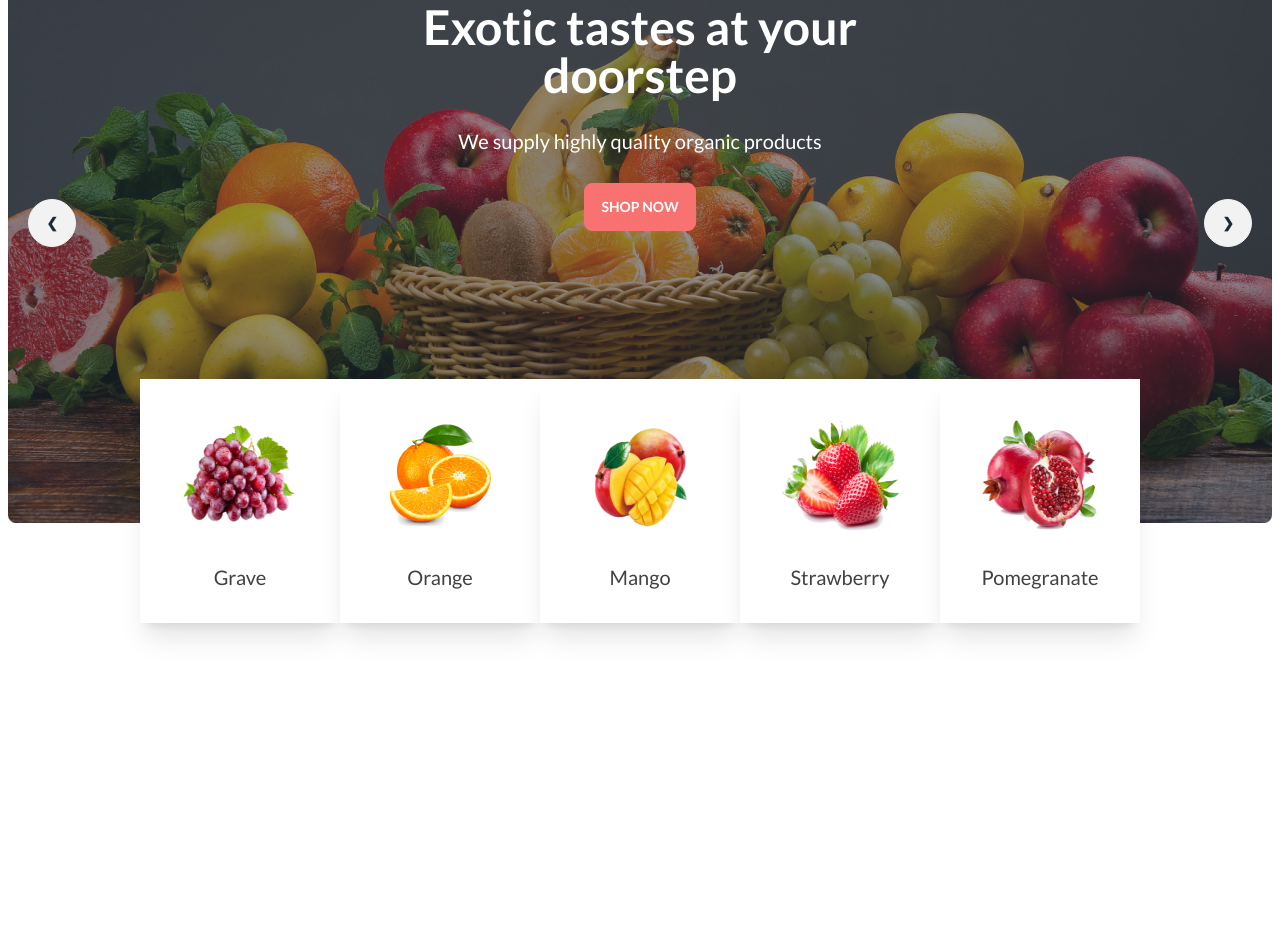
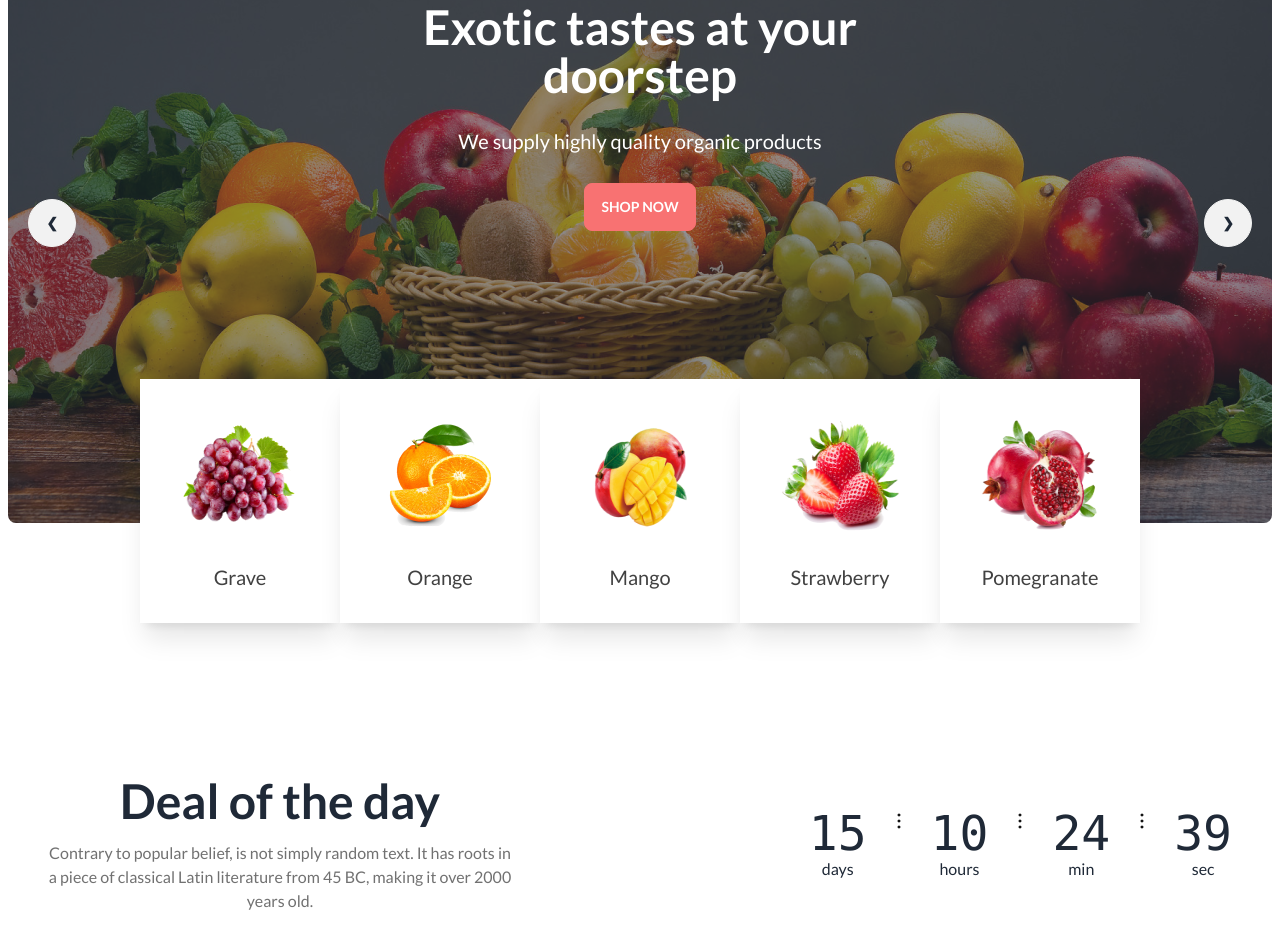
Before and after one commit to AliAbid178/assainment-3, a plain HTML site: page index.html in a window 1280 px wide. Shown: the part 249-1194 px from the top of the page. Before the commit the page ends 1026 px from the top, so only its background shows below. Drawn offline with nearby package versions, Linux system fonts and the light colour scheme; grey boxes are pictures that could not be loaded; files whose address does not match are found by name.

Commit message:
times and text added

```diff
--- a/index.html
+++ b/index.html
@@ -232,13 +232,62 @@
         </section>
 
     </header>
-    <main>
+    <main class="container mx-auto px-2 mt-56">
         <section>
 
             <!-- timeand text -->
-            <div>
+            <div class="flex flex-col justify-center items-center gap-5 text-center md:flex-row md:justify-between md:items-center md:gap-11 lg:gap-64 px-10 mb-8">
+                <!-- text -->
+               <div class="space-y-4 flex-1">
+                 <h3 class="text-5xl font-bold">
+                    Deal of the day
+                 </h3>
+                 <p class="text-base text-[#12121299]">
+                    Contrary to popular belief, is not simply random text. It has roots in a piece of classical  Latin literature from 45 BC, making it over 2000 years old.
 
+                 </p>
+               </div>
+               <!-- time -->
+               <div class="flex-1 flex justify-end">
+                <div class="grid grid-flow-col gap-5 text-center auto-cols-max">
+                    <div class="flex flex-col">
+                      <span class="countdown font-mono text-5xl">
+                        <span style="--value:15;"></span>
+                      </span>
+                      days
+                    </div>
+                    <svg xmlns="http://www.w3.org/2000/svg" width="24" height="24" viewBox="0 0 24 24" fill="none">
+                        <path d="M12 6.75C11.8011 6.75 11.6103 6.67098 11.4697 6.53033C11.329 6.38968 11.25 6.19891 11.25 6C11.25 5.80109 11.329 5.61032 11.4697 5.46967C11.6103 5.32902 11.8011 5.25 12 5.25C12.1989 5.25 12.3897 5.32902 12.5303 5.46967C12.671 5.61032 12.75 5.80109 12.75 6C12.75 6.19891 12.671 6.38968 12.5303 6.53033C12.3897 6.67098 12.1989 6.75 12 6.75ZM12 12.75C11.8011 12.75 11.6103 12.671 11.4697 12.5303C11.329 12.3897 11.25 12.1989 11.25 12C11.25 11.8011 11.329 11.6103 11.4697 11.4697C11.6103 11.329 11.8011 11.25 12 11.25C12.1989 11.25 12.3897 11.329 12.5303 11.4697C12.671 11.6103 12.75 11.8011 12.75 12C12.75 12.1989 12.671 12.3897 12.5303 12.5303C12.3897 12.671 12.1989 12.75 12 12.75ZM12 18.75C11.8011 18.75 11.6103 18.671 11.4697 18.5303C11.329 18.3897 11.25 18.1989 11.25 18C11.25 17.8011 11.329 17.6103 11.4697 17.4697C11.6103 17.329 11.8011 17.25 12 17.25C12.1989 17.25 12.3897 17.329 12.5303 17.4697C12.671 17.6103 12.75 17.8011 12.75 18C12.75 18.1989 12.671 18.3897 12.5303 18.5303C12.3897 18.671 12.1989 18.75 12 18.75Z" stroke="#121212" stroke-width="1.5" stroke-linecap="round" stroke-linejoin="round"/>
+                      </svg>
+                    <div class="flex flex-col">
+                      <span class="countdown font-mono text-5xl">
+                        <span style="--value:10;"></span>
+                      </span>
+                      hours
+                    </div>
+                    <svg xmlns="http://www.w3.org/2000/svg" width="24" height="24" viewBox="0 0 24 24" fill="none">
+                        <path d="M12 6.75C11.8011 6.75 11.6103 6.67098 11.4697 6.53033C11.329 6.38968 11.25 6.19891 11.25 6C11.25 5.80109 11.329 5.61032 11.4697 5.46967C11.6103 5.32902 11.8011 5.25 12 5.25C12.1989 5.25 12.3897 5.32902 12.5303 5.46967C12.671 5.61032 12.75 5.80109 12.75 6C12.75 6.19891 12.671 6.38968 12.5303 6.53033C12.3897 6.67098 12.1989 6.75 12 6.75ZM12 12.75C11.8011 12.75 11.6103 12.671 11.4697 12.5303C11.329 12.3897 11.25 12.1989 11.25 12C11.25 11.8011 11.329 11.6103 11.4697 11.4697C11.6103 11.329 11.8011 11.25 12 11.25C12.1989 11.25 12.3897 11.329 12.5303 11.4697C12.671 11.6103 12.75 11.8011 12.75 12C12.75 12.1989 12.671 12.3897 12.5303 12.5303C12.3897 12.671 12.1989 12.75 12 12.75ZM12 18.75C11.8011 18.75 11.6103 18.671 11.4697 18.5303C11.329 18.3897 11.25 18.1989 11.25 18C11.25 17.8011 11.329 17.6103 11.4697 17.4697C11.6103 17.329 11.8011 17.25 12 17.25C12.1989 17.25 12.3897 17.329 12.5303 17.4697C12.671 17.6103 12.75 17.8011 12.75 18C12.75 18.1989 12.671 18.3897 12.5303 18.5303C12.3897 18.671 12.1989 18.75 12 18.75Z" stroke="#121212" stroke-width="1.5" stroke-linecap="round" stroke-linejoin="round"/>
+                      </svg>
+                    <div class="flex flex-col">
+                      <span class="countdown font-mono text-5xl">
+                        <span style="--value:24;"></span>
+                      </span>
+                      min
+                    </div>
+                    <svg xmlns="http://www.w3.org/2000/svg" width="24" height="24" viewBox="0 0 24 24" fill="none">
+                        <path d="M12 6.75C11.8011 6.75 11.6103 6.67098 11.4697 6.53033C11.329 6.38968 11.25 6.19891 11.25 6C11.25 5.80109 11.329 5.61032 11.4697 5.46967C11.6103 5.32902 11.8011 5.25 12 5.25C12.1989 5.25 12.3897 5.32902 12.5303 5.46967C12.671 5.61032 12.75 5.80109 12.75 6C12.75 6.19891 12.671 6.38968 12.5303 6.53033C12.3897 6.67098 12.1989 6.75 12 6.75ZM12 12.75C11.8011 12.75 11.6103 12.671 11.4697 12.5303C11.329 12.3897 11.25 12.1989 11.25 12C11.25 11.8011 11.329 11.6103 11.4697 11.4697C11.6103 11.329 11.8011 11.25 12 11.25C12.1989 11.25 12.3897 11.329 12.5303 11.4697C12.671 11.6103 12.75 11.8011 12.75 12C12.75 12.1989 12.671 12.3897 12.5303 12.5303C12.3897 12.671 12.1989 12.75 12 12.75ZM12 18.75C11.8011 18.75 11.6103 18.671 11.4697 18.5303C11.329 18.3897 11.25 18.1989 11.25 18C11.25 17.8011 11.329 17.6103 11.4697 17.4697C11.6103 17.329 11.8011 17.25 12 17.25C12.1989 17.25 12.3897 17.329 12.5303 17.4697C12.671 17.6103 12.75 17.8011 12.75 18C12.75 18.1989 12.671 18.3897 12.5303 18.5303C12.3897 18.671 12.1989 18.75 12 18.75Z" stroke="#121212" stroke-width="1.5" stroke-linecap="round" stroke-linejoin="round"/>
+                      </svg>
+                    <div class="flex flex-col">
+                      <span class="countdown font-mono text-5xl">
+                        <span style="--value:39;"></span>
+                      </span>
+                      sec
+                    </div>
+                  </div>
+               </div>
             </div>
+
+            <!-- frout modal contain -->
             <div></div>
             <div></div>
         </section>
```
